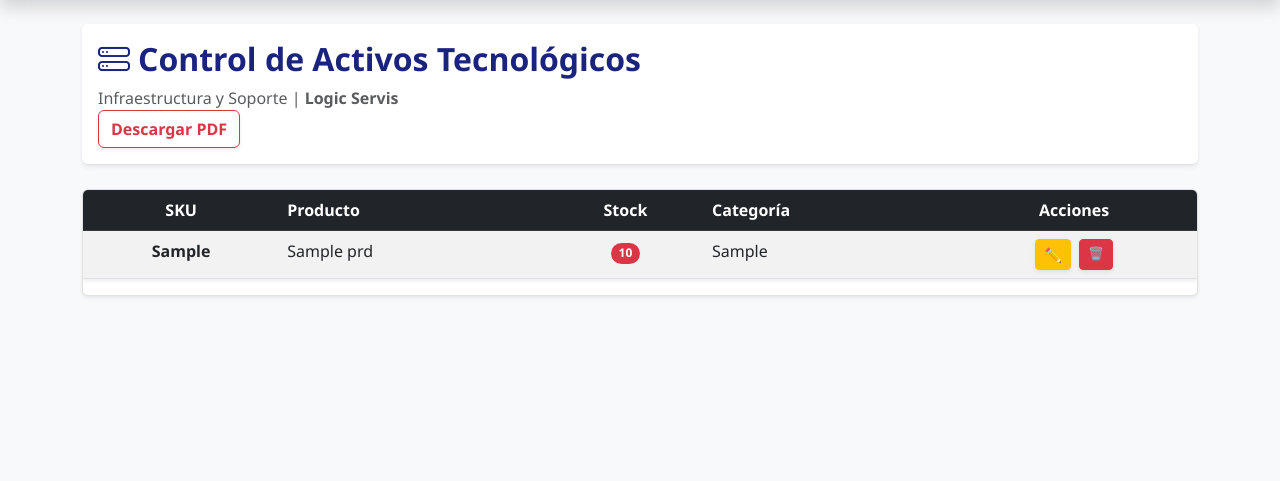
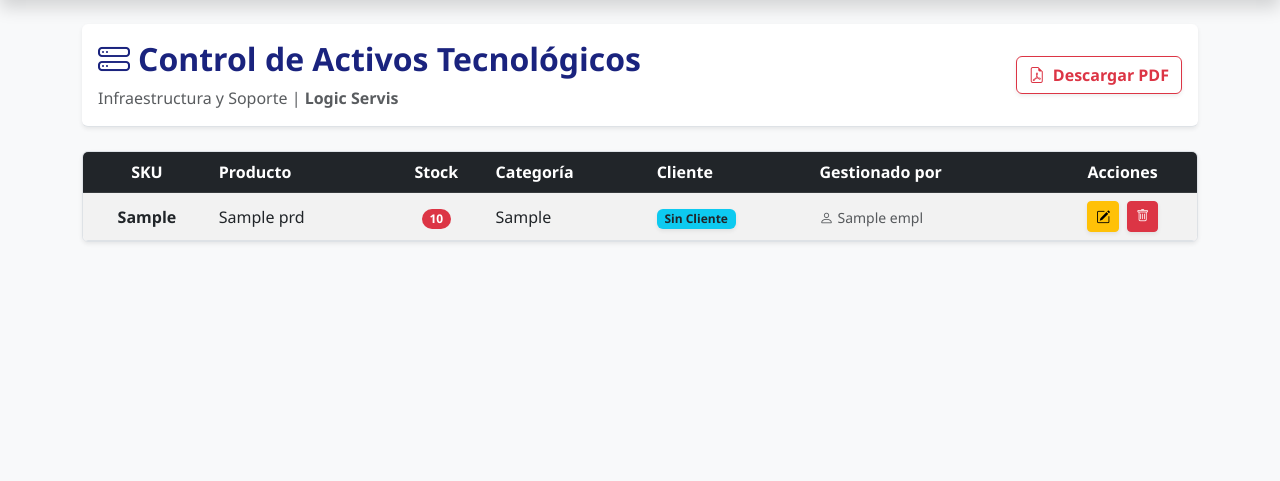
Before and after one commit to AlexPaillacho/DESARROLLO-DE-APLICACIONES-WEB, a Flask app: page / in a window 1280 px wide. Shown: the part 59-540 px from the top of the page. Run offline with Flask 3, Linux system fonts and the light colour scheme; the visitor is signed in with stand-in values (Sample User, id 1); tables that the repository leaves empty or names only in its code hold one stand-in row (values such as "Sample post").

Commit message:
arreglos de la relacion

```diff
--- a/PROYECTO FINAL/services/producto_service.py
+++ b/PROYECTO FINAL/services/producto_service.py
@@ -4,33 +4,26 @@ class ProductoService:
 
     @staticmethod
     def listar_todos():
-        conn = obtener_conexion()
-        productos = []
-        if conn:
-            try:
-                cursor = conn.cursor(dictionary=True)
-                # El JOIN triple que garantiza la relación de las 3 tablas
-                sql = """
-                    SELECT
-                        p.sku,
-                        p.nombre as producto,
-                        p.stock,
-                        p.categoria,
-                        p.tamaño,
-                        p.peso,
-                        e.nombre as responsable,
-                        c.nombre as cliente_frecuente
-                    FROM inv_prd p
-                    LEFT JOIN inv_empl e ON p.id_prd = e.usuario
-                    LEFT JOIN inv_cliente c ON p.prod_empl = c.ruc
-                """
-                cursor.execute(sql)
-                productos = cursor.fetchall()
-                cursor.close()
-            except Exception as e:
-                print(f"Error al listar productos: {e}")
-            finally:
-                conn.close()
+        conexion = obtener_conexion()
+        cursor = conexion.cursor(dictionary=True)
+
+        sql = """
+            SELECT
+                p.sku,
+                p.nombre AS producto,
+                p.stock,
+                p.categoria,
+                IFNULL(c.nombre, 'Sin Cliente') AS cliente_nombre,
+                IFNULL(e.nombre, 'No asignado') AS empleado_nombre
+            FROM inv_prd p
+            LEFT JOIN inv_cliente c ON p.id_prd = c.ruc
+            LEFT JOIN inv_empl e ON p.prod_empl = e.usuario
+        """
+
+        cursor.execute(sql)
+        productos = cursor.fetchall()
+        cursor.close()
+        conexion.close()
         return productos
 
     @staticmethod
--- a/PROYECTO FINAL/templates/productos/index.html
+++ b/PROYECTO FINAL/templates/productos/index.html
@@ -2,34 +2,35 @@
 
 {% block content %}
 <div class="mb-4 p-3 border-bottom bg-white rounded shadow-sm">
+    <div class="d-flex justify-content-between align-items-center">
+        <div>
             <h2 class="fw-bold" style="color: #1a237e;">
                 <i class="bi bi-hdd-stack me-2"></i>Control de Activos Tecnológicos
             </h2>
             <p class="text-muted mb-0">Infraestructura y Soporte | <strong>Logic Servis</strong></p>
-
+        </div>
         <a href="{{ url_for('generar_reporte') }}" class="btn btn-outline-danger fw-bold shadow-sm">
-           Descargar PDF
+            <i class="bi bi-file-earmark-pdf me-1"></i> Descargar PDF
         </a>
+    </div>
 </div>
 
 <div class="table-responsive shadow-sm rounded border bg-white">
-        <table class="table table-striped table-hover shadow-sm">
-
-
+    <table class="table table-striped table-hover mb-0">
         <thead class="table-dark">
             <tr>
                 <th class="text-center">SKU</th>
                 <th>Producto</th>
                 <th class="text-center">Stock</th>
                 <th>Categoría</th>
+                <th>Cliente</th>
+                <th>Gestionado por</th>
                 <th class="text-center">Acciones</th>
             </tr>
         </thead>
-
-
         <tbody>
             {% for p in productos %}
-                <tr>
+            <tr class="align-middle">
                 <td class="text-center"><strong>{{ p.sku }}</strong></td>
                 <td>{{ p.producto }}</td>
                 <td class="text-center">
@@ -38,27 +39,34 @@
                     </span>
                 </td>
                 <td>{{ p.categoria }}</td>
+
+                <td>
+                    <span class="badge bg-info text-dark shadow-sm">{{ p.cliente_nombre }}</span>
+                </td>
+                <td>
+                    <small class="text-muted">
+                        <i class="bi bi-person me-1"></i>{{ p.empleado_nombre }}
+                    </small>
+                </td>
+
                 <td class="text-center">
                     <div class="d-flex justify-content-center gap-2">
                         <a href="{{ url_for('producto_editar', sku=p.sku) }}"
                            class="btn btn-warning btn-sm shadow-sm" title="Editar">
-                                ✏️
+                            <i class="bi bi-pencil-square"></i>
                         </a>
 
                         <a href="{{ url_for('producto_eliminar', sku=p.sku) }}"
                            class="btn btn-danger btn-sm shadow-sm"
-                               onclick="return confirm('¿Eliminar {{ p.producto }}?')" title="Eliminar">
-                                🗑️
+                           onclick="return confirm('¿Está seguro de eliminar el producto: {{ p.producto }}?')"
+                           title="Eliminar">
+                            <i class="bi bi-trash"></i>
                         </a>
                     </div>
                 </td>
             </tr>
             {% endfor %}
         </tbody>
-
-
-
     </table>
 </div>
-</div>
 {% endblock %}
```
Lines whose indentation alone changed are shown as unchanged.
